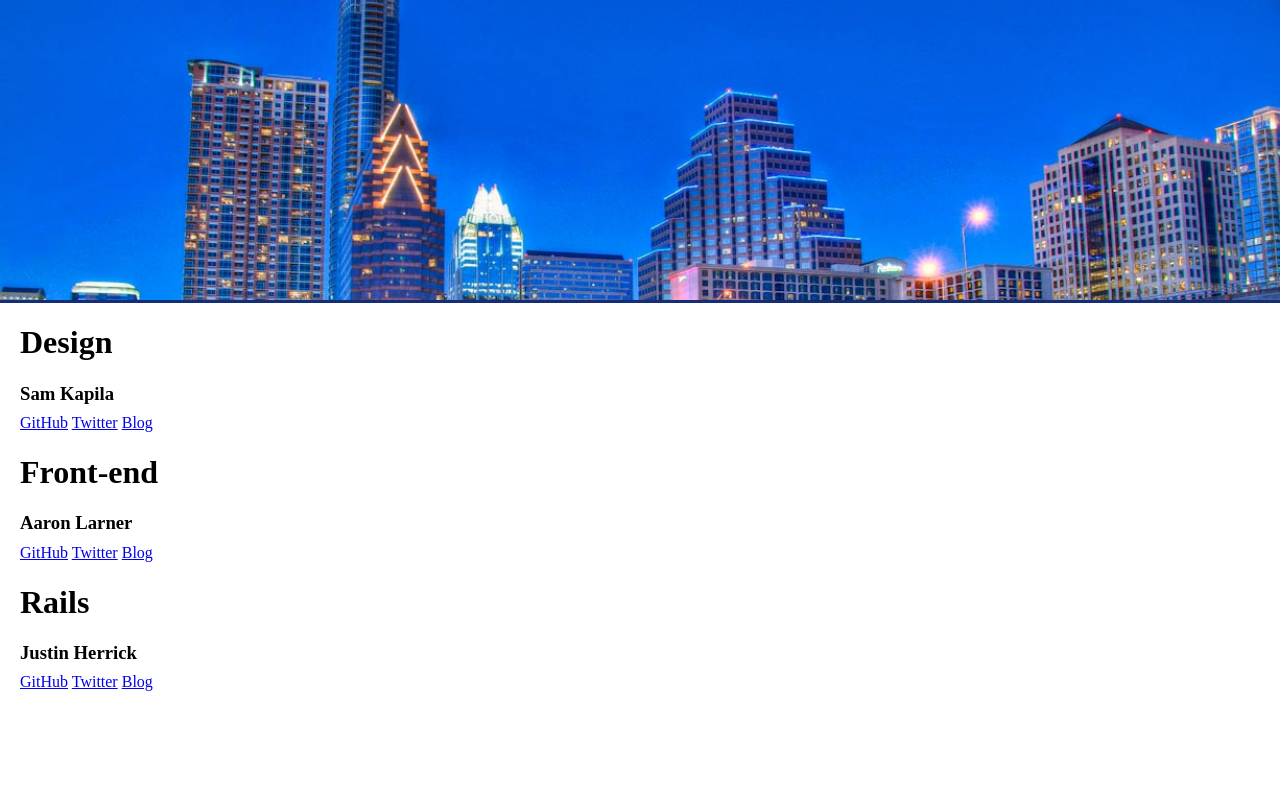
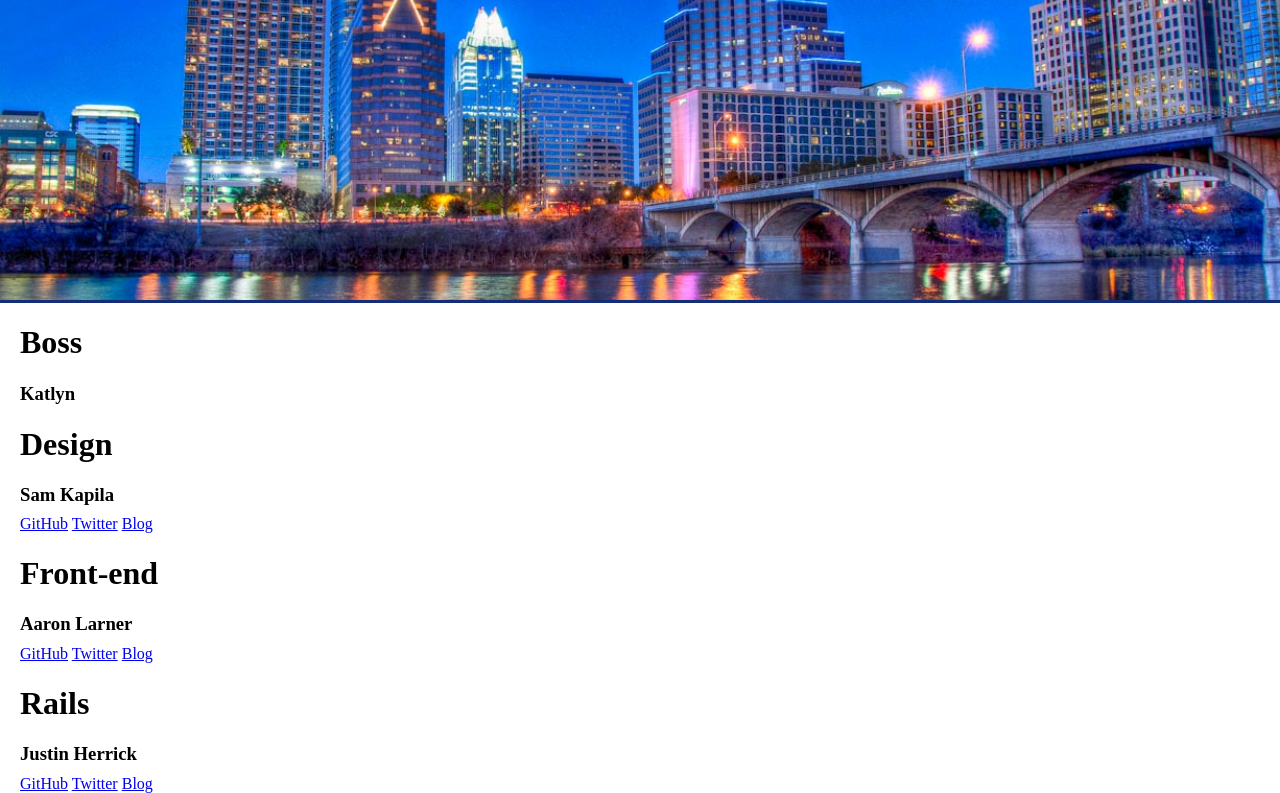
Before and after one commit to TIY-Austin-Front-End-Engineering/Austin-Students, a website: page index.html in a window 1280 px wide. Shown: the part 73-866 px from the top of the page. Before the commit the page ends 800 px from the top, so only its background shows below. Drawn offline with nearby package versions, Linux system fonts and the light colour scheme.

Commit message:
Katlyn told me to do this

```diff
--- a/index.html
+++ b/index.html
@@ -25,6 +25,12 @@
 			<a href="#rails">Rails</a>
 		</nav>
 		<section class="hero">
+		</section>
+		<section class="students design">
+			<h1>Boss</h1>
+			<div class="student">
+				<h3>Katlyn</h1>
+			</div>
 		</section>
 		<section class="students design">
 			<h1>Design</h1>
```
